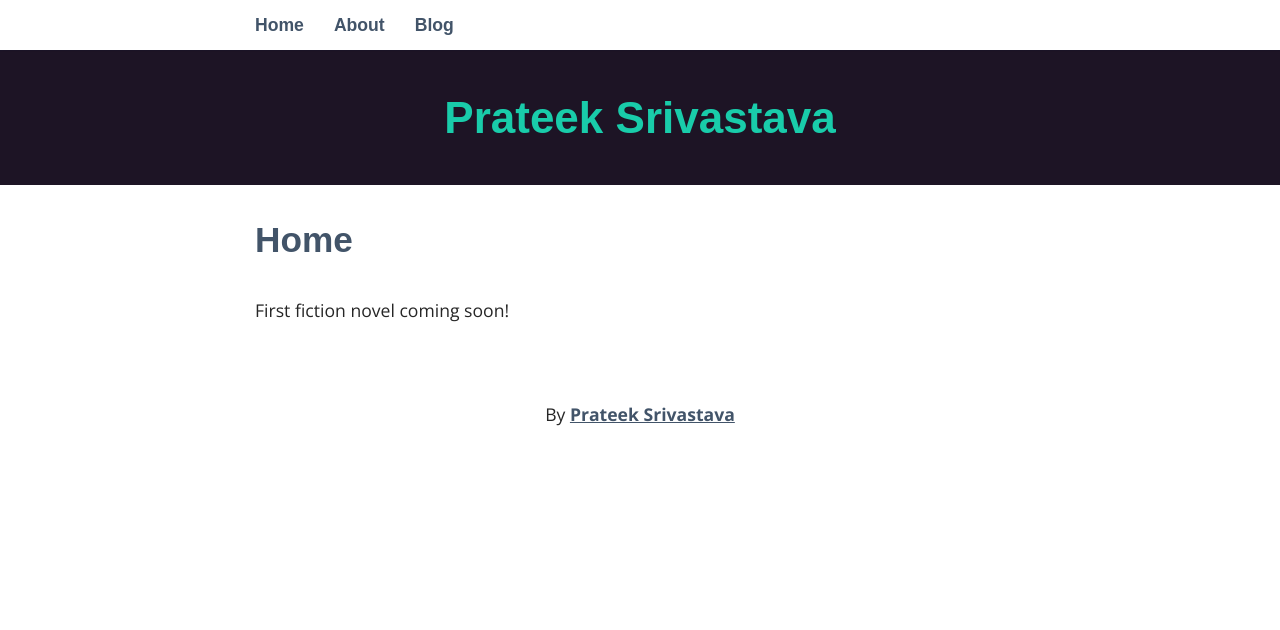
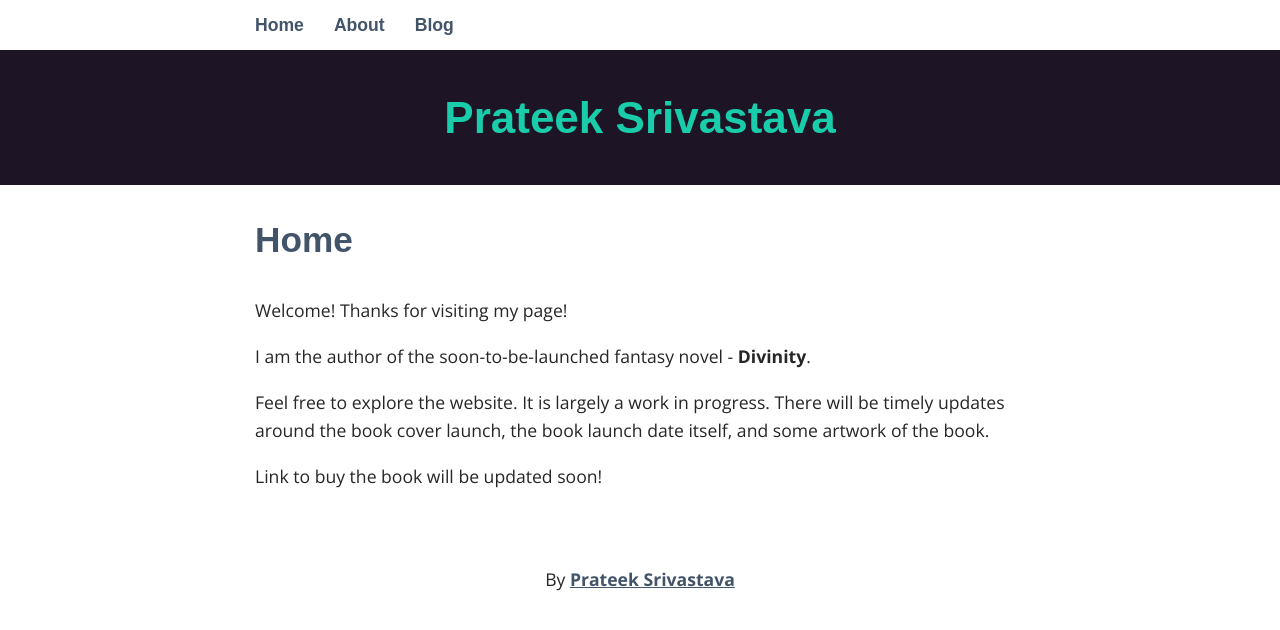
Before and after one commit to pratzo13/pratzo13.github.io, a Jekyll site: the page built from _pages/01_index.md, in a window 1280 px wide. Shown: the top 630 px of the page. Built offline with Jekyll 4.4.1, drawn with Linux system fonts in a browser that asks for light colours; some web fonts are replaced.

Commit message:
Near complete Home page

```diff
--- a/_pages/01_index.md
+++ b/_pages/01_index.md
@@ -4,4 +4,10 @@ title: Home
 permalink: /
 ---
 
-First fiction novel coming soon!
+Welcome! Thanks for visiting my page!
+
+I am the author of the soon-to-be-launched fantasy novel - **Divinity**.
+
+Feel free to explore the website. It is largely a work in progress. There will be timely updates around the book cover launch, the book launch date itself, and some artwork of the book.
+
+Link to buy the book will be updated soon!
```
